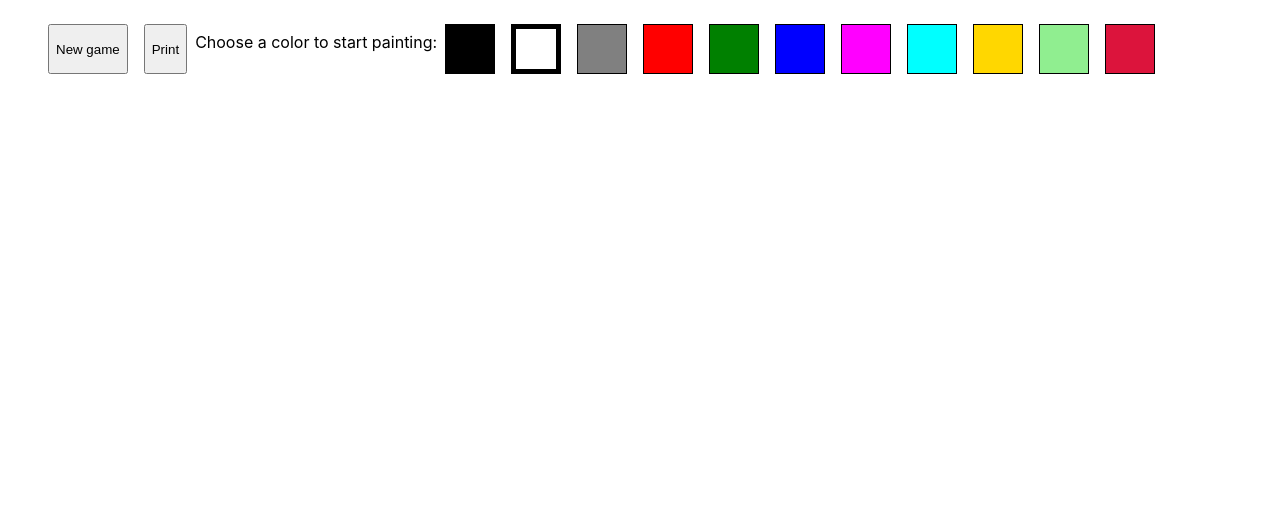
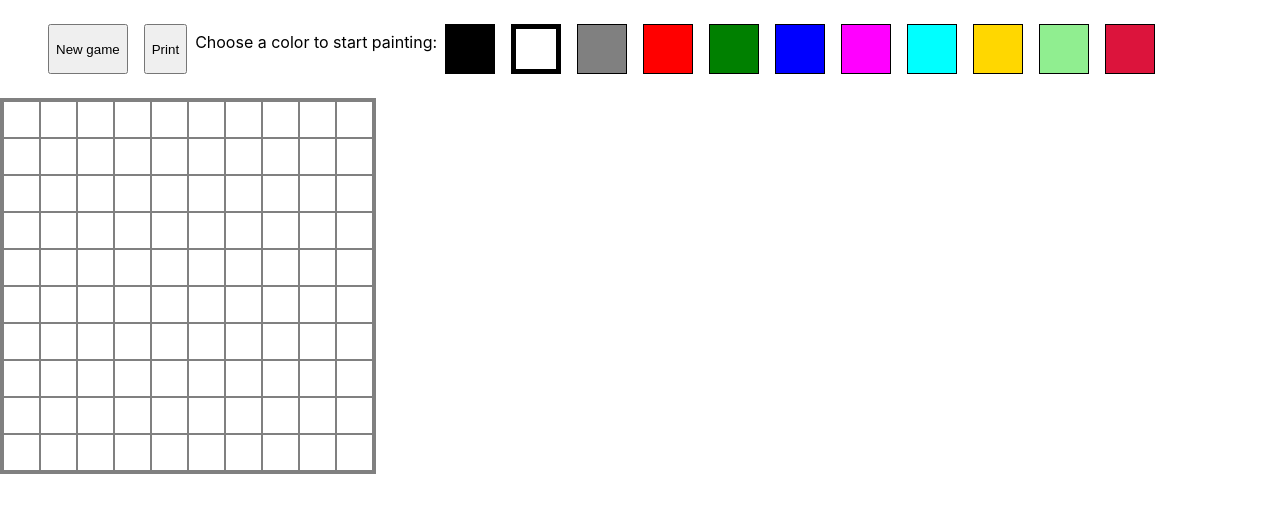
Before and after one commit to jangelolvera/paint_AngelOlvera, a React (Create React App) app: page / in a window 1280 px wide. Shown: the top 512 px of the page. Built offline with nearby package versions, Linux system fonts and the light colour scheme.

Commit message:
Pagina con la paleta y cuadricula

```diff
--- a/src/App.css
+++ b/src/App.css
@@ -2,9 +2,7 @@
   display: flex;
   flex-direction: row;
   justify-content: flex-start;
-
 }
-
 
 #pallete{
   display: flex;
@@ -15,3 +13,16 @@
 button{
   margin: 8px;
 }
+
+
+#pixels{
+  width: 370px;
+  display: flex;
+  justify-content: flex-start;
+  flex-wrap:wrap;
+}
+
+#drawingPanel{
+  border: 3px solid gray;
+  width: fit-content;
+}
--- a/src/App.js
+++ b/src/App.js
@@ -1,16 +1,20 @@
 import React, {useState} from 'react';
 import './App.css';
-import Pallete from './pallete';
+import Pallete from './pallete.js';
+import Canva from './canva'
 
 function App() {
 
   const [selectedColor, setSelectedColor] = useState('white');
+
 
   return (
     <div className="App">
 
       <Pallete selectedColor={selectedColor} setSelectedColor={setSelectedColor}/>
 
+      <Canva selectedColor={selectedColor}/>
+
     </div>
   );
 }
--- /dev/null
+++ b/src/canva.js
@@ -0,0 +1,38 @@
+import React,{useState, useRef} from 'react';
+import "./App.js"
+import './App.css'
+
+
+function Canva(props){
+    const [color, setColor]=useState('white');
+    const draw=useRef();
+    let grid=[];
+
+    function paint(event){
+    }
+
+    for(let i=0; i<100;i++){
+        grid.push(<div
+            key={i}
+            onClick={paint}
+            style={{
+                width: '35px',
+                height:'35px',
+                backgroundColor: color,
+                border: '1px solid gray',
+                display:'flex',
+                justifyItems:'center'
+
+            }}
+        ></div>);
+    }
+    return(
+        <div id="drawingPanel" ref={draw}>
+            <div id="pixels">{grid}</div>
+        </div>
+    );
+
+}
+
+
+export default Canva;
```
